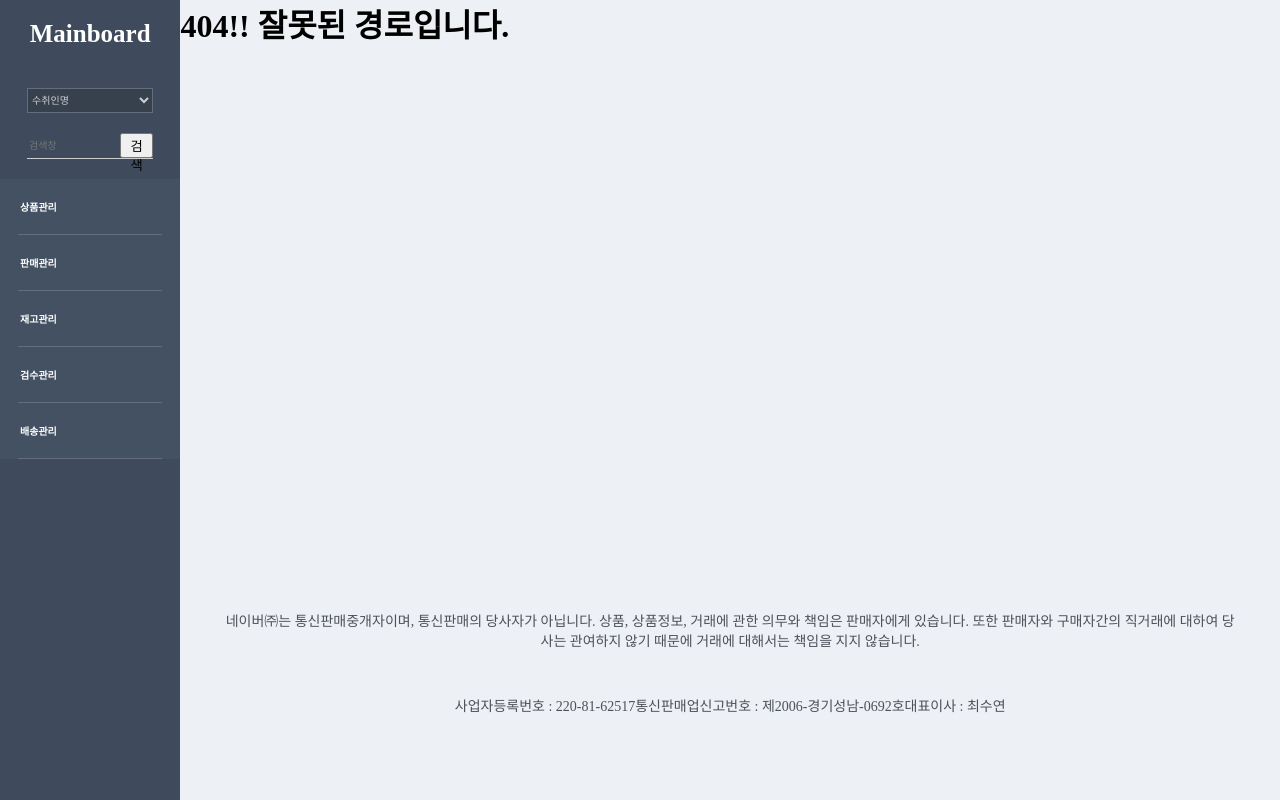
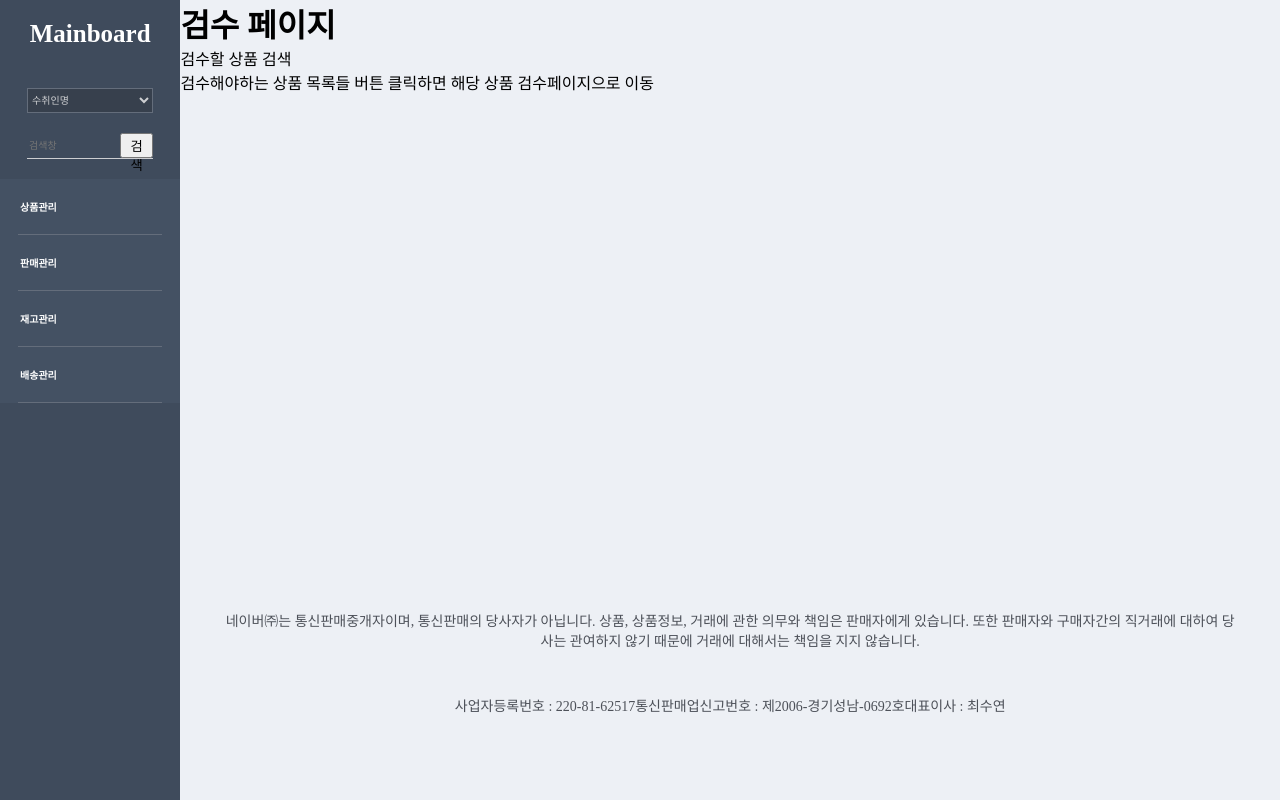
Before and after one commit to gozingamrae/mainboard-frontend--management, a React (Create React App) app: page /inspect in a window 1280 px wide. Built offline with nearby package versions, Linux system fonts and the light colour scheme.

Commit message:
Add 검수 페이지 추가

```diff
--- a/src/App.js
+++ b/src/App.js
@@ -1,4 +1,5 @@
 import { BrowserRouter, Routes, Route } from "react-router-dom";
+
 import Layout from "./layouts/Layout";
 import Main from "./main/Main";
 import Error from "./main/Error";
@@ -6,7 +7,10 @@ import Inventory from "./inventory/Inventory";
 import Warehousing from "./inventory/Warehousing";
 import Product from "./product/Product";
 import AddProduct from "./product/AddProduct";
+import Inspect from "./inspect/Inspect";
+
 import "./App.module.css";
+
 function App() {
   return (
     <BrowserRouter>
@@ -17,6 +21,7 @@ function App() {
           <Route path="/warehousing" element={<Warehousing/>} />
           <Route path="/product" element={<Product/>} />
           <Route path="/addproduct" element={<AddProduct/>} />
+          <Route path="/inspect" element={<Inspect/>} />
           <Route path="/*" element={<Error/>} />
         </Route>
       </Routes>
--- /dev/null
+++ b/src/inspect/Inspect.js
@@ -0,0 +1,20 @@
+function Inspect(){
+    return (
+        <div>
+            <h1>
+                검수 페이지
+            </h1>
+            <div>
+                    검수할 상품 검색
+            </div>
+            <div>
+                    검수해야하는 상품 목록들
+                    버튼 클릭하면 해당 상품 검수페이지으로 이동
+            </div>
+
+
+        </div>
+    )
+
+}
+export default Inspect;
--- a/src/layouts/data/NavBar.data.json
+++ b/src/layouts/data/NavBar.data.json
@@ -10,9 +10,7 @@
                                                 {"name" : "취소 관리", "src" : "/produc"}]},
                {"name": "재고관리","results" :[{"name" : "재고 입고", "src" : "/warehousing"},
                                                 {"name" : "재고 조회", "src" : "/inventory"},
-                                                {"name" : "재고 출고", "src" : "/produc"}]},
-                {"name": "검수관리", "results" : [{"name" : "검수 재고 조회", "src" : "/produc"},
-                                                   {"name" : "검수하기", "src" : "/produc"}]},
+                                                {"name" : "검수하기", "src" : "/inspect"}]},
                {"name": "배송관리", "results" : [{"name" : "배송조회", "src" : "/produc"},
                                                    {"name" : "배송지 목록 조회", "src" : "/produc"}]}],
    "options" :[{"value" : 1, "name" :"수취인명"},
```
